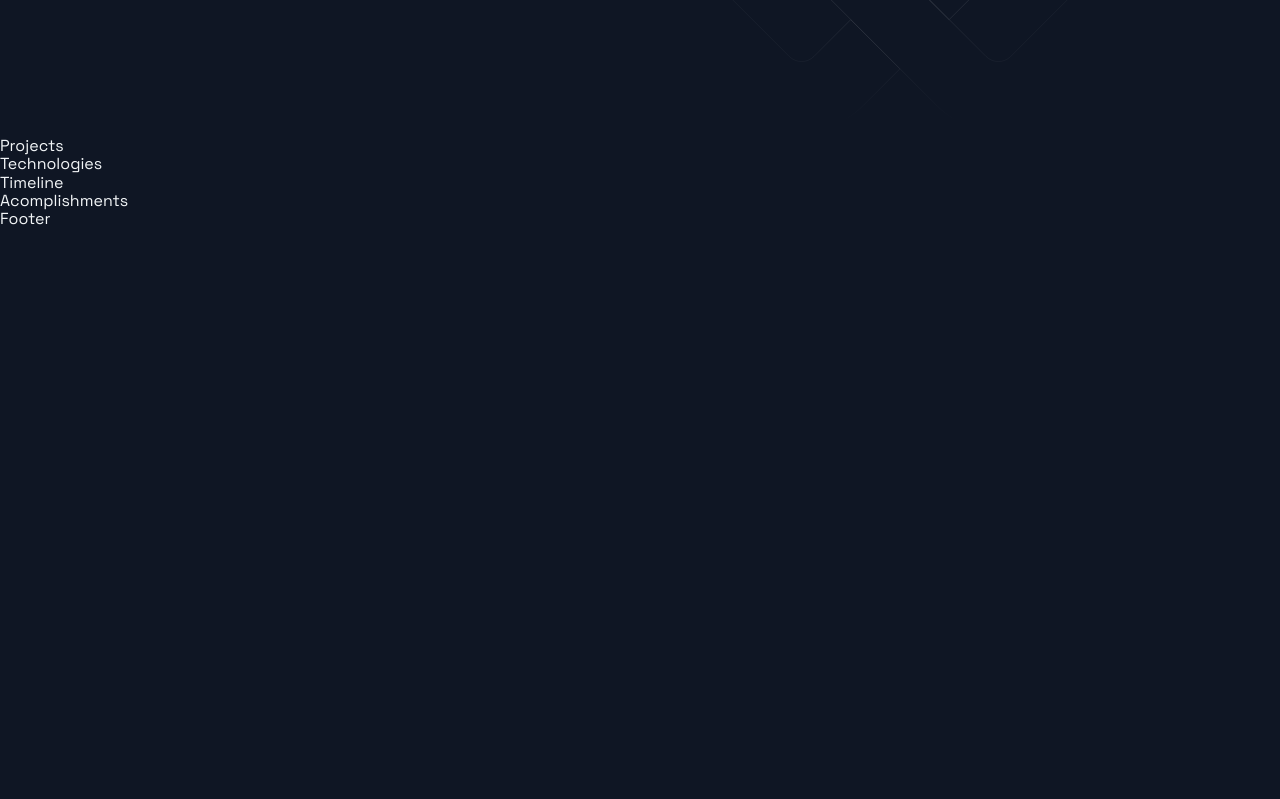
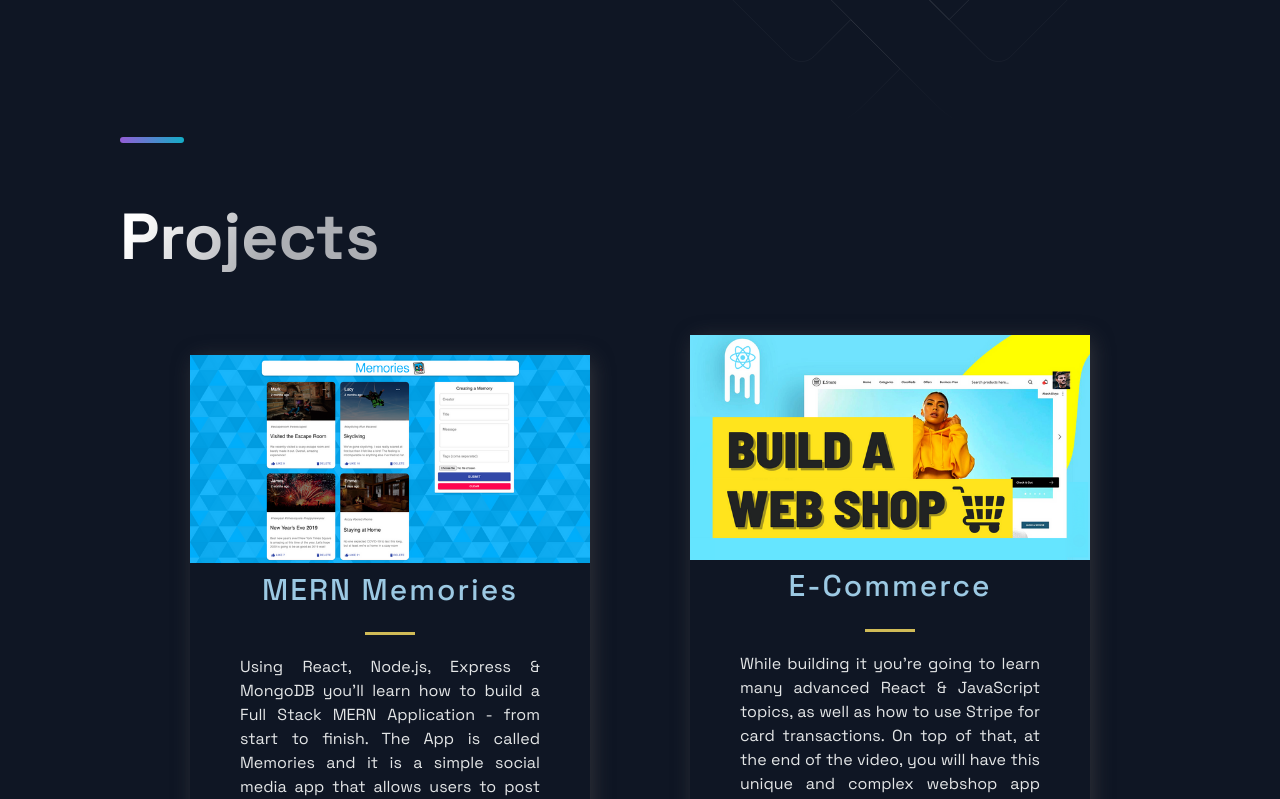
Before and after one commit to Milton3000/NextJS-Portfolio, a Next.js app: page / in a window 1280 px wide. Shown: the part 500-1299 px from the top of the page. Before the commit the page ends 800 px from the top, so only its background shows below. Built offline with nearby package versions, Linux system fonts and the light colour scheme.

Commit message:
Constants + Projects

```diff
--- a/src/components/Projects/Projects.js
+++ b/src/components/Projects/Projects.js
@@ -1,13 +1,47 @@
-import React from 'react';
+import React from "react";
 
-import { BlogCard, CardInfo, ExternalLinks, GridContainer, HeaderThree, Hr, Tag, TagList, TitleContent, UtilityList, Img } from './ProjectsStyles';
-import { Section, SectionDivider, SectionTitle } from '../../styles/GlobalComponents';
-import { projects } from '../../constants/constants';
+import {
+  BlogCard,
+  CardInfo,
+  ExternalLinks,
+  GridContainer,
+  HeaderThree,
+  Hr,
+  Tag,
+  TagList,
+  TitleContent,
+  UtilityList,
+  Img,
+} from "./ProjectsStyles";
+import {
+  Section,
+  SectionDivider,
+  SectionTitle,
+} from "../../styles/GlobalComponents";
+import { projects } from "../../constants/constants";
 
 const Projects = () => (
-  <div>
-    Projects
-  </div>
+  <Section nopadding id="projects">
+    <SectionDivider />
+    <SectionTitle main>Projects</SectionTitle>
+
+    <GridContainer>
+      {projects.map(( { id, image, title, description, tags, source, visit  }) => (
+<BlogCard key={id}>
+<Img src={image} />
+<TitleContent>
+  <HeaderThree title>
+{title}
+  </HeaderThree>
+  <Hr />
+</TitleContent>
+<CardInfo>
+{description}
+</CardInfo>
+</BlogCard>
+      ))}
+    </GridContainer>
+  </Section>
 );
 
 export default Projects;
```
